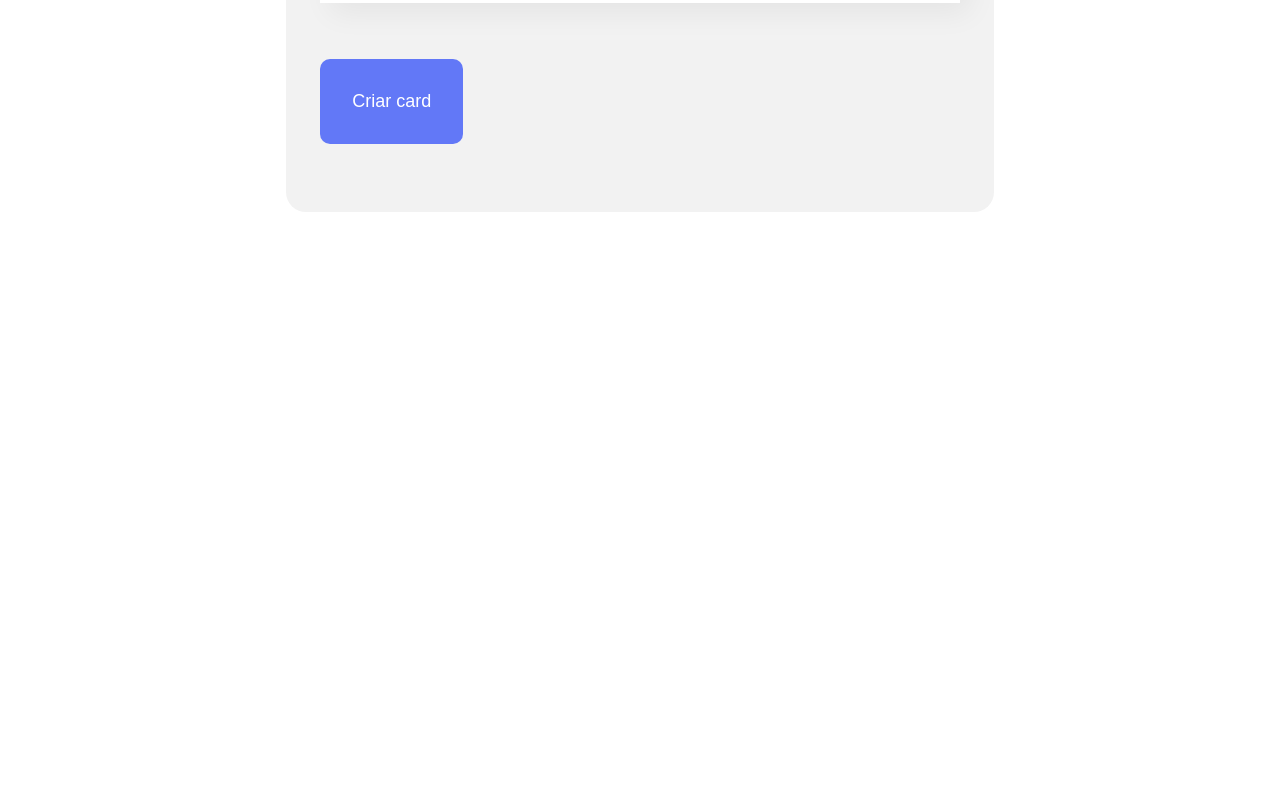
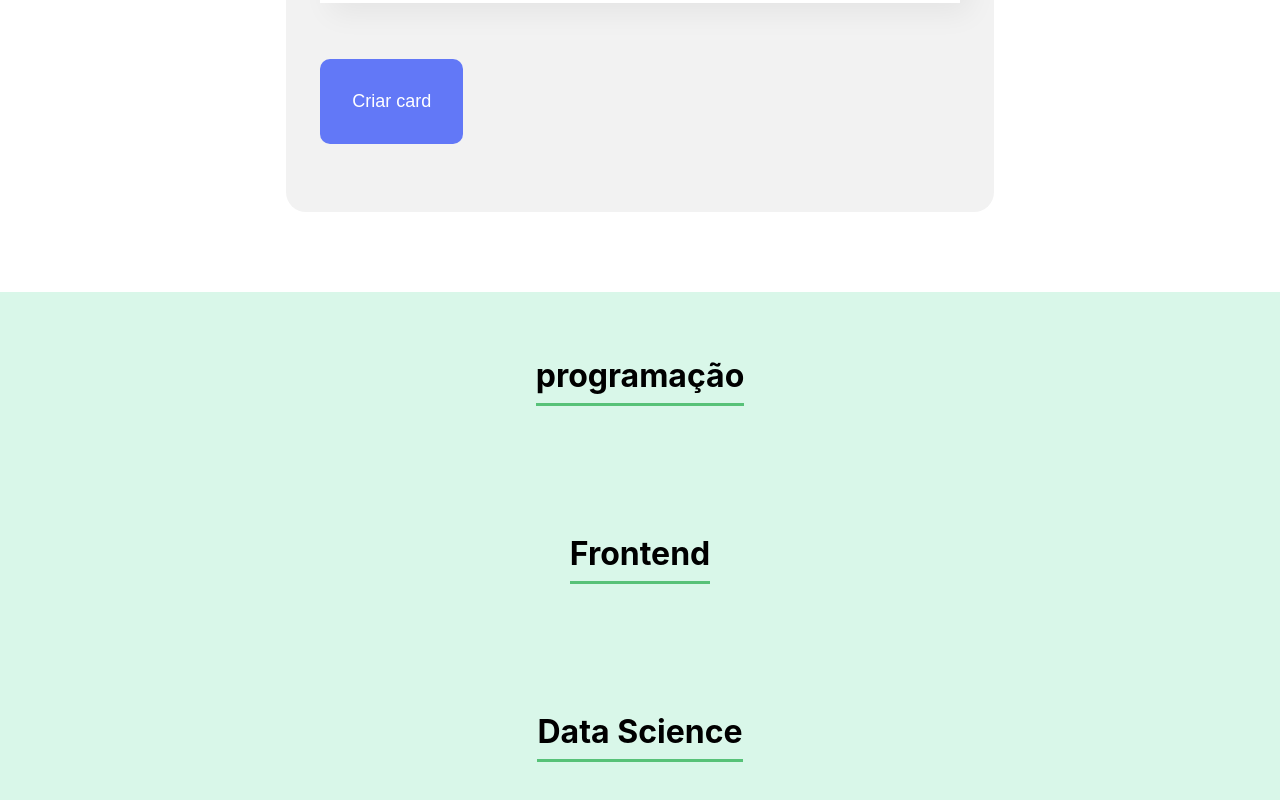
Before and after one commit to souza99/exemplo-alura, a React (Create React App) app: page / in a window 1280 px wide. Shown: the part 707-1507 px from the top of the page. Before the commit the page ends 999 px from the top, so only its background shows below. Built offline with nearby package versions, Linux system fonts and the light colour scheme; the HTML template or start-up script is replaced by a standard one.

Commit message:
Iniciando cards de times

```diff
--- a/src/App.js
+++ b/src/App.js
@@ -1,6 +1,7 @@
 import { useState } from 'react';
 import Banner from './componentes/Banner';
 import Formulario from './componentes/Formulario';
+import Time from './componentes/Time';
 
 function App() {
 
@@ -15,6 +16,9 @@
     <div className="App">
       <Banner />
       <Formulario aoColaboradorCadastrado={colaborador => aoNovoColaboradorAdicionado(colaborador)}/>
+      <Time nome="programação"/>
+      <Time nome="Frontend" />
+      <Time nome="Data Science" />
     </div>
   );
 }
--- /dev/null
+++ b/src/componentes/Time/Time.css
@@ -0,0 +1,12 @@
+.time {
+    text-align: center;
+    padding: 32px;
+    background-color: #d9f7E9;
+}
+
+.time h3 {
+    font-size: 32px;
+    border-bottom: solid #57c278;
+    padding-bottom: 8px;
+    display: inline-block;
+}
--- /dev/null
+++ b/src/componentes/Time/index.js
@@ -0,0 +1,12 @@
+import "./Time.css";
+
+const Time = (props) => {
+
+    return (
+        <section className="time">
+            <h3>{props.nome}</h3>
+        </section>
+    )
+}
+
+export default Time;
```
